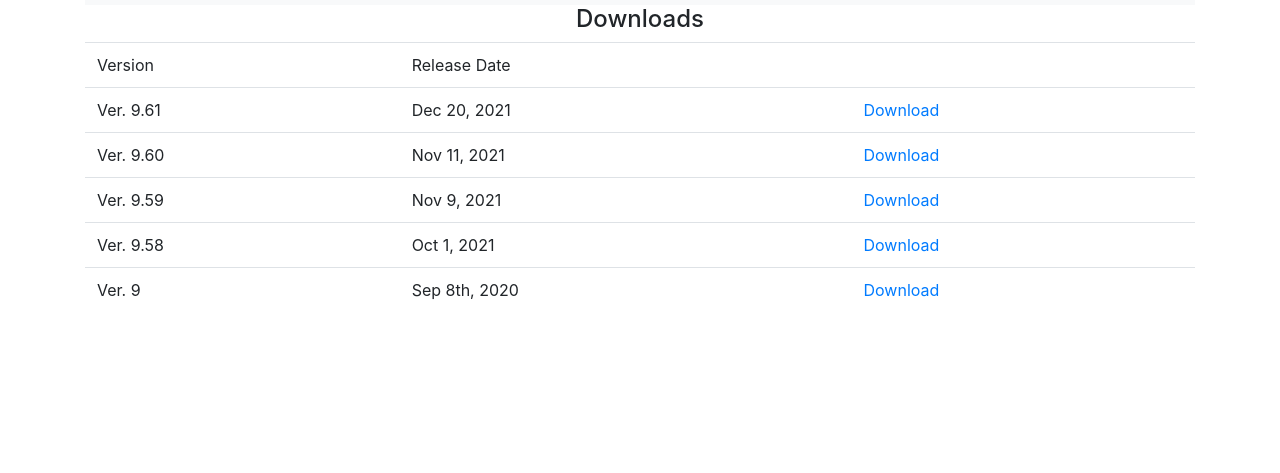
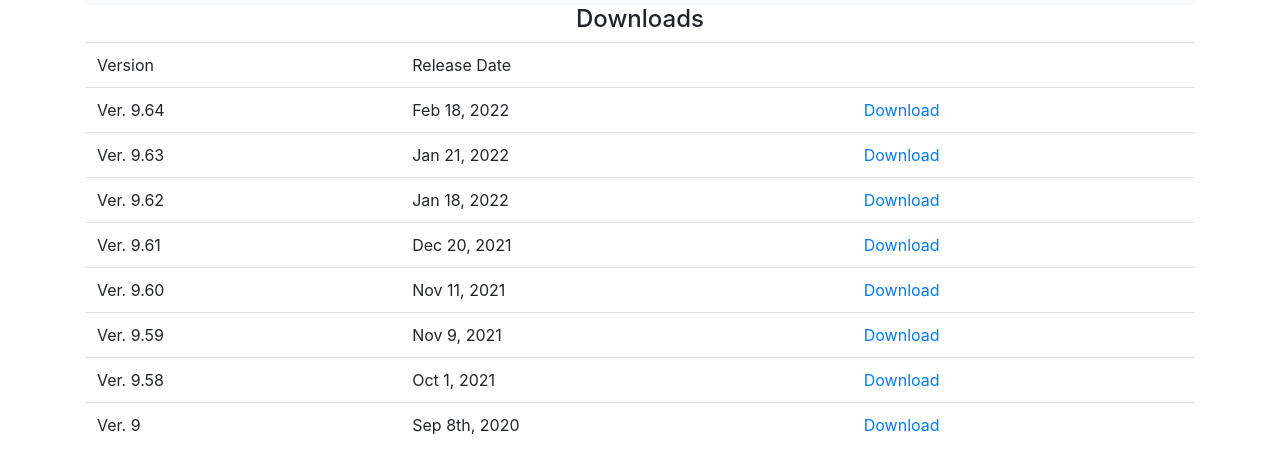
Before and after one commit to sajanmp/trademate, a plain HTML site: page downloads.html in a window 1280 px wide. Shown: the part 51-524 px from the top of the page. Drawn offline with nearby package versions, Linux system fonts and the light colour scheme.

Commit message:
21-02-2022

```diff
--- a/downloads.html
+++ b/downloads.html
@@ -39,6 +39,24 @@
             </thead>
 
             <tbody>
+                <tr>
+                    <td>Ver. 9.64</td>
+                    <td>Feb 18, 2022</td>
+                    <td><a href="downloads/TradeMate Patch (9.64).exe" download>Download</a></td>
+                </tr>
+
+
+                <tr>
+                    <td>Ver. 9.63</td>
+                    <td>Jan 21, 2022</td>
+                    <td><a href="downloads/TradeMate Patch (9.63).exe" download>Download</a></td>
+                </tr>
+
+                <tr>
+                    <td>Ver. 9.62</td>
+                    <td>Jan 18, 2022</td>
+                    <td><a href="downloads/TradeMate Patch (9.62).exe" download>Download</a></td>
+                </tr>
 
                 <tr>
                     <td>Ver. 9.61</td>
```
Also changed, not shown: 3 other files.
